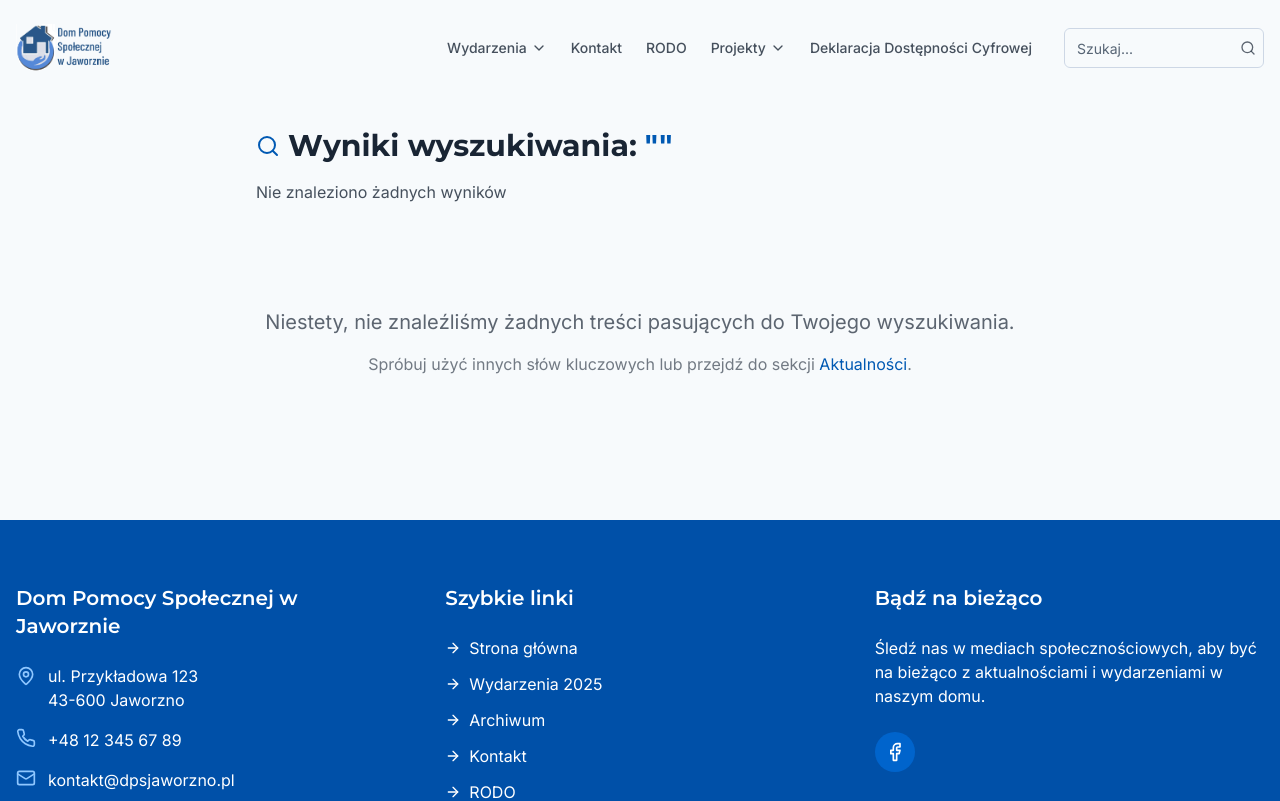
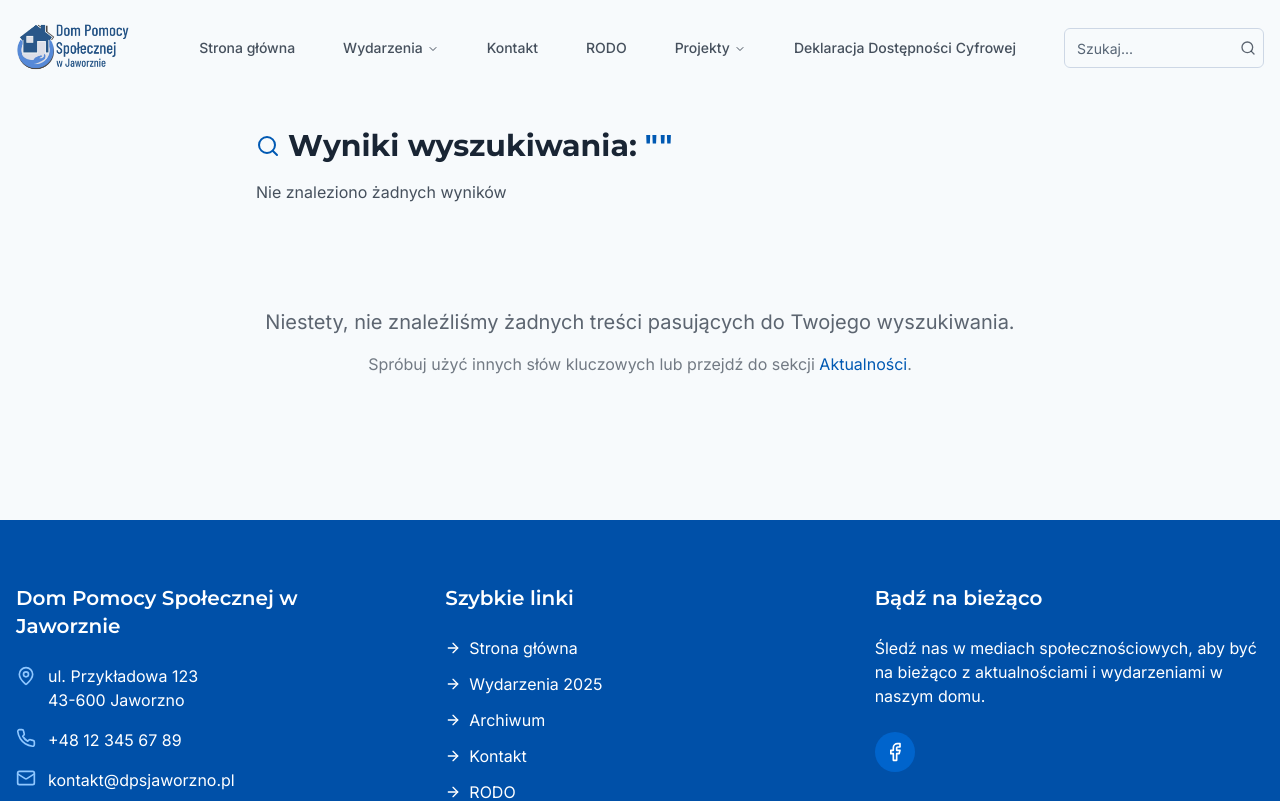
Before and after one commit to skoruppa/social-support-layout, a React (Vite) app: page /search in a window 1280 px wide. Shown: the top 801 px of the page. Built offline with nearby package versions, Linux system fonts and the light colour scheme.

Commit message:
Fix: Update logo and navigation behavior
- Replaced the logo with the provided image.
- Changed dropdown menus to open on hover.
- Removed "DOM POMOCY SPOŁECZNEJ" from the hero section.

```diff
--- a/src/components/Header.tsx
+++ b/src/components/Header.tsx
@@ -5,11 +5,14 @@ import { Menu, X, Search, CalendarDays, Archive, Contact, FileText, Folder, Chev
 import { cn } from '@/lib/utils';
 import { Input } from '@/components/ui/input';
 import {
-  DropdownMenu,
-  DropdownMenuContent,
-  DropdownMenuItem,
-  DropdownMenuTrigger,
-} from '@/components/ui/dropdown-menu';
+  NavigationMenu,
+  NavigationMenuContent,
+  NavigationMenuItem,
+  NavigationMenuLink,
+  NavigationMenuList,
+  NavigationMenuTrigger,
+  navigationMenuTriggerStyle,
+} from "@/components/ui/navigation-menu";
 
 interface NavigationSubItem {
   name: string;
@@ -72,12 +75,8 @@ const Header: React.FC = () => {
     }
   };
 
-  const isActive = (item: NavigationItem): boolean => {
-    if (item.href && location.pathname === item.href) return true;
-    if (item.children) {
-      return item.children.some(child => location.pathname === child.href);
-    }
-    return false;
+  const isActive = (href: string): boolean => {
+    return location.pathname === href;
   };
 
   return (
@@ -95,7 +94,7 @@ const Header: React.FC = () => {
           className="animate-fade-in flex items-center"
         >
           <img
-            src="/lovable-uploads/d76d6e5d-b109-4ebb-b8c9-fc742973cfd5.png"
+            src="/lovable-uploads/8e266038-de0c-4b24-8846-2eccb6dd5ba7.png"
             alt="Dom Pomocy Społecznej w Jaworznie"
             className="h-14"
           />
@@ -103,59 +102,58 @@ const Header: React.FC = () => {
 
         {/* Desktop Navigation with Search */}
         <div className="hidden md:flex items-center space-x-8">
-          <nav className="flex space-x-6">
+          <NavigationMenu>
+            <NavigationMenuList className="space-x-4">
               {navigation.map((item, index) => (
-              <React.Fragment key={item.name}>
+                <NavigationMenuItem key={item.name}>
                   {item.children ? (
-                  <DropdownMenu>
-                    <DropdownMenuTrigger className={cn(
-                      'flex items-center text-sm font-medium transition-all duration-200 py-2',
+                    <>
+                      <NavigationMenuTrigger
+                        className={cn(
+                          'text-sm font-medium transition-all duration-200',
                           'hover:text-primary',
-                      isActive(item) ? 'text-primary' : 'text-foreground/80',
-                      'animate-slide-in'
+                          item.children.some(child => isActive(child.href)) ? 'text-primary' : 'text-foreground/80'
                         )}
-                    style={{ animationDelay: `${index * 0.05}s` }}
                       >
                         {item.name}
-                      <ChevronDown className="ml-1 h-4 w-4" />
-                    </DropdownMenuTrigger>
-                    <DropdownMenuContent align="center" className="w-48 bg-white shadow-md">
+                      </NavigationMenuTrigger>
+                      <NavigationMenuContent>
+                        <ul className="grid w-[220px] gap-2 p-2">
                           {item.children.map((child) => (
-                        <DropdownMenuItem key={child.name} asChild>
+                            <li key={child.name}>
                               <Link
                                 to={child.href}
                                 className={cn(
-                              'flex w-full items-center px-3 py-2 text-sm transition-colors',
-                              location.pathname === child.href
+                                  'flex items-center rounded-md px-3 py-2 text-sm transition-colors',
+                                  isActive(child.href)
                                     ? 'bg-blue-50 text-primary'
-                                : 'hover:bg-blue-50/50 hover:text-primary'
+                                    : 'text-foreground/80 hover:bg-blue-50/50 hover:text-primary'
                                 )}
                               >
                                 {child.icon && <child.icon className="mr-2 h-4 w-4" />}
                                 {child.name}
                               </Link>
-                        </DropdownMenuItem>
+                            </li>
                           ))}
-                    </DropdownMenuContent>
-                  </DropdownMenu>
+                        </ul>
+                      </NavigationMenuContent>
+                    </>
                   ) : (
                     <Link
                       to={item.href!}
                       className={cn(
-                      'text-sm font-medium transition-all duration-200 hover:text-primary relative py-2',
-                      'after:absolute after:bottom-0 after:left-0 after:right-0 after:h-0.5 after:bg-primary after:scale-x-0 after:transition-transform after:duration-300',
-                      'hover:after:scale-x-100',
-                      location.pathname === item.href ? 'text-primary after:scale-x-100' : 'text-foreground/80',
-                      'animate-slide-in'
+                        navigationMenuTriggerStyle(),
+                        'text-sm font-medium transition-all duration-200',
+                        isActive(item.href!) ? 'text-primary' : 'text-foreground/80'
                       )}
-                    style={{ animationDelay: `${index * 0.05}s` }}
                     >
                       {item.name}
                     </Link>
                   )}
-              </React.Fragment>
+                </NavigationMenuItem>
               ))}
-          </nav>
+            </NavigationMenuList>
+          </NavigationMenu>
 
           <form onSubmit={handleSearch} className="relative">
             <Input
@@ -223,7 +221,7 @@ const Header: React.FC = () => {
                           to={child.href}
                           className={cn(
                             'flex items-center py-2 px-3 text-sm font-medium transition-colors duration-200 rounded-md',
-                            location.pathname === child.href
+                            isActive(child.href)
                               ? 'text-primary bg-blue-50'
                               : 'text-foreground/80 hover:text-primary hover:bg-blue-50/50'
                           )}
@@ -239,7 +237,7 @@ const Header: React.FC = () => {
                     to={item.href!}
                     className={cn(
                       'py-2 px-3 text-base font-medium transition-colors duration-200 block rounded-md',
-                      location.pathname === item.href
+                      isActive(item.href!)
                         ? 'text-primary bg-blue-50'
                         : 'text-foreground/80 hover:text-primary hover:bg-blue-50/50'
                     )}
--- a/src/components/Hero.tsx
+++ b/src/components/Hero.tsx
@@ -15,12 +15,6 @@ const Hero: React.FC = () => {
 
       <div className="container mx-auto px-4 z-10 pt-20 pb-12 md:py-20">
         <div className="max-w-4xl mx-auto text-center">
-          <div className="inline-block animate-fade-in">
-            <span className="inline-block py-1 px-3 mb-6 rounded-full bg-blue-100 text-blue-700 text-xs font-medium tracking-wider uppercase">
-              Dom Pomocy Społecznej
-            </span>
-          </div>
-
           <h1 className="heading-1 mb-6 animate-fade-up">
             Profesjonalna opieka <br className="hidden sm:inline" />
             <span className="text-primary">z sercem i troską</span>
--- a/src/components/NewsGrid.tsx
+++ b/src/components/NewsGrid.tsx
@@ -1,83 +1,42 @@
 
-import React, { useState } from 'react';
-import NewsCard, { NewsItem } from './NewsCard';
-import { Button } from '@/components/ui/button';
-import { ChevronLeft, ChevronRight } from 'lucide-react';
+import React from 'react';
+import NewsCard from '@/components/NewsCard';
+import { cn } from '@/lib/utils';
+
+export interface NewsItem {
+  id: number;
+  title: string;
+  excerpt: string;
+  date: string;
+  image: string;
+  category: string;
+  slug: string;
+}
 
 interface NewsGridProps {
-  newsItems: NewsItem[];
-  itemsPerPage?: number;
+  news: NewsItem[];
+  className?: string;
 }
 
-const NewsGrid: React.FC<NewsGridProps> = ({
-  newsItems,
-  itemsPerPage = 6
-}) => {
-  const [currentPage, setCurrentPage] = useState(1);
-
-  const totalPages = Math.ceil(newsItems.length / itemsPerPage);
-  const startIndex = (currentPage - 1) * itemsPerPage;
-  const visibleNews = newsItems.slice(startIndex, startIndex + itemsPerPage);
-
-  const handlePageChange = (page: number) => {
-    setCurrentPage(page);
-    window.scrollTo({ top: 0, behavior: 'smooth' });
-  };
+const NewsGrid: React.FC<NewsGridProps> = ({ news, className }) => {
+  if (!news || news.length === 0) {
+    return (
+      <div className="text-center py-12">
+        <p className="text-foreground/70">Brak aktualności do wyświetlenia.</p>
+      </div>
+    );
+  }
 
   return (
-    <div className="space-y-10">
-      <div className="grid grid-cols-1 md:grid-cols-2 lg:grid-cols-3 gap-6">
-        {visibleNews.map((item, index) => (
+    <div className={cn("grid grid-cols-1 md:grid-cols-2 lg:grid-cols-3 gap-6", className)}>
+      {news.map((item, index) => (
         <NewsCard
           key={item.id}
           news={item}
           className="animate-fade-up"
-            style={{ animationDelay: `${index * 0.1}s` }}
+          animationDelay={`${index * 0.05}s`}
         />
       ))}
-      </div>
-
-      {totalPages > 1 && (
-        <div className="flex justify-center items-center space-x-2 pt-4">
-          <Button
-            variant="outline"
-            size="icon"
-            onClick={() => handlePageChange(currentPage - 1)}
-            disabled={currentPage === 1}
-            className="h-9 w-9 text-blue-700"
-          >
-            <ChevronLeft className="h-4 w-4" />
-          </Button>
-
-          <div className="flex space-x-2">
-            {Array.from({ length: totalPages }, (_, i) => i + 1).map((page) => (
-              <Button
-                key={page}
-                variant={page === currentPage ? "default" : "outline"}
-                size="sm"
-                onClick={() => handlePageChange(page)}
-                className={
-                  page === currentPage
-                    ? "bg-primary hover:bg-primary/90 text-white"
-                    : "text-blue-700 hover:bg-blue-50"
-                }
-              >
-                {page}
-              </Button>
-            ))}
-          </div>
-
-          <Button
-            variant="outline"
-            size="icon"
-            onClick={() => handlePageChange(currentPage + 1)}
-            disabled={currentPage === totalPages}
-            className="h-9 w-9 text-blue-700"
-          >
-            <ChevronRight className="h-4 w-4" />
-          </Button>
-        </div>
-      )}
     </div>
   );
 };
```
Also changed, not shown: public/lovable-uploads/8e266038-de0c-4b24-8846-2eccb6dd5ba7.png (added). Lines whose indentation alone changed are shown as unchanged.
